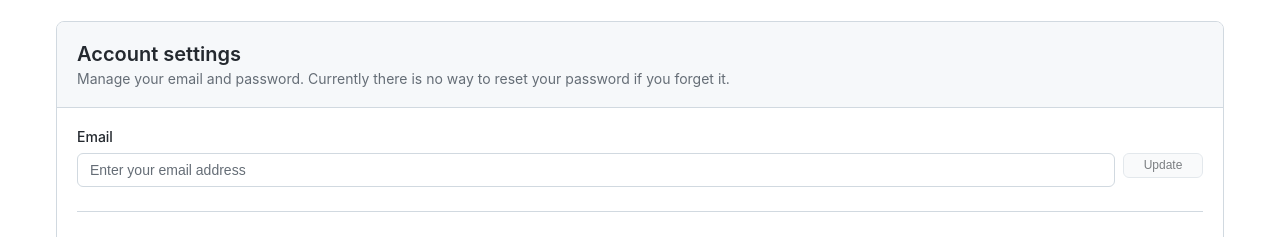
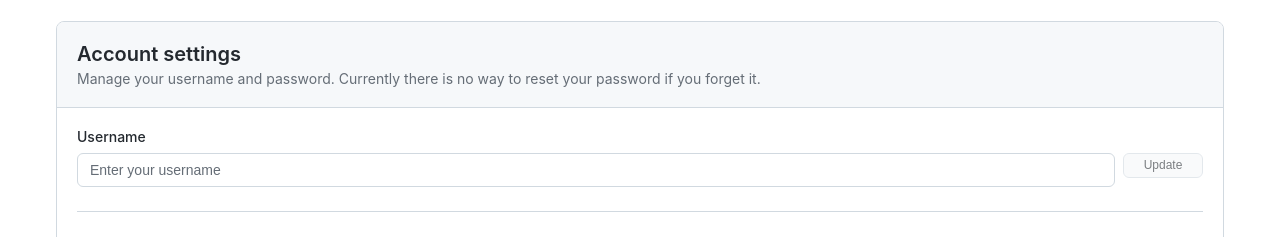
Before and after one commit to Mahir-Hussain/CodeNest, a React (Vite) app in the folder frontend/: page /settings in a window 1280 px wide. Shown: the part 186-423 px from the top of the page. Built offline with nearby package versions, Linux system fonts and the light colour scheme; no server answers; sample sign-in values are in the browser's storage.

Commit message:
Settings page work

```diff
--- a/frontend/src/Components/Settings.jsx
+++ b/frontend/src/Components/Settings.jsx
@@ -9,7 +9,7 @@ function Settings() {
   const [currentPassword, setCurrentPassword] = useState("");
   const [newPassword, setNewPassword] = useState("");
   const [confirmPassword, setConfirmPassword] = useState("");
-  const [email, setEmail] = useState("");
+  const [username, setUsername] = useState("");
   const [aiUse, setAiUse] = useState(false);
   const [alertMessage, setAlertMessage] = useState("");
   const [loading, setLoading] = useState(false);
@@ -100,10 +100,10 @@ function Settings() {
     }
   };
 
-  const handleUpdateEmail = async (e) => {
+  const handleUpdateUsername = async (e) => {
     e.preventDefault();
-    if (!email.trim()) {
-      setAlertMessage("Email cannot be empty");
+    if (!username.trim()) {
+      setAlertMessage("Username cannot be empty");
       return;
     }
 
@@ -116,7 +116,7 @@ function Settings() {
           "Authorization": `Bearer ${token}`,
           "Content-Type": "application/json",
         },
-        body: JSON.stringify({ new_email: email }),
+        body: JSON.stringify({ new_username: username }),
       });
 
       const result = await response.json();
@@ -128,19 +128,19 @@ function Settings() {
 
       if (response.status === 429) {
         const retryAfter = result.detail?.retry_after || 60;
-        handleRateLimit(retryAfter, "updating your email");
+        handleRateLimit(retryAfter, "updating your username");
         return;
       }
 
       if (response.ok) {
-        setSuccessMessage("✅ Email updated successfully!");
-        setEmail("");
+        setSuccessMessage("✅ Username updated successfully!");
+        setUsername("");
       } else {
-        setAlertMessage(result.detail || "Failed to update email. Please try again.");
+        setAlertMessage(result.detail || "Failed to update username. Please try again.");
       }
     } catch (error) {
-      console.error("Email update error:", error);
-      setAlertMessage("Failed to update email. Please try again.");
+      console.error("Username update error:", error);
+      setAlertMessage("Failed to update username. Please try again.");
     } finally {
       setLoading(false);
     }
@@ -373,27 +373,28 @@ function Settings() {
           <div className="settings-section">
             <div className="section-header">
               <h2>Account settings</h2>
-              <p>Manage your email and password. Currently there is no way to reset your password if you forget it.</p>
+              <p>Manage your username and password. Currently there is no way to reset your password if you forget it.</p>
             </div>
 
             <div className="section-body">
-              {/* Email Update Form */}
-              <form onSubmit={handleUpdateEmail} className="settings-form">
+              {/* Username Update Form */}
+              <form onSubmit={handleUpdateUsername} className="settings-form">
                 <div className="form-row">
-                  <label htmlFor="email">Email</label>
+                  <label htmlFor="username">Username</label>
                   <div className="input-group">
                       <input
-                      type="email"
-                      id="email"
-                      value={email}
-                      onChange={(e) => setEmail(e.target.value)}
-                      placeholder="Enter your email address"
+                        type="text"
+                        id="username"
+                        className="settings-input"
+                        value={username}
+                        onChange={(e) => setUsername(e.target.value)}
+                        placeholder="Enter your username"
                         disabled={loading || isRateLimited}
                     />
                     <button
                       type="submit"
                       className="btn btn-sm"
-                      disabled={loading || isRateLimited || !email.trim()}
+                      disabled={loading || isRateLimited || !username.trim()}
                     >
                       {loading ? 'Updating...' : 'Update'}
                     </button>
@@ -413,6 +414,7 @@ function Settings() {
                     <input
                       type="password"
                       id="current-password"
+                      className="settings-input"
                       value={currentPassword}
                       onChange={(e) => setCurrentPassword(e.target.value)}
                       placeholder="Enter your current password"
@@ -425,6 +427,7 @@ function Settings() {
                     <input
                       type="password"
                       id="new-password"
+                      className="settings-input"
                       value={newPassword}
                       onChange={(e) => setNewPassword(e.target.value)}
                       placeholder="Enter your new password"
@@ -437,6 +440,7 @@ function Settings() {
                     <input
                       type="password"
                       id="confirm-password"
+                      className="settings-input"
                       value={confirmPassword}
                       onChange={(e) => setConfirmPassword(e.target.value)}
                       placeholder="Confirm your new password"
--- a/frontend/src/Components/css/settings.css
+++ b/frontend/src/Components/css/settings.css
@@ -1,3 +1,14 @@
+/* Consistent styling for all account settings input fields */
+.settings-input {
+  flex: 1;
+  padding: 8px 12px;
+  font-size: 14px;
+  border: 1px solid #d1d9e0;
+  border-radius: 6px;
+  background-color: #ffffff;
+  color: #24292f;
+  transition: all 0.2s ease;
+}
 .settings-page {
   min-height: 100vh;
   background-color: #ffffff;
@@ -168,9 +179,9 @@
 }
 
 /* Input fields */
-.form-row input[type="email"],
+.form-row input[type="username"],
 .form-row input[type="password"],
-.input-group input[type="email"] {
+.input-group input[type="username"] {
   flex: 1;
   padding: 8px 12px;
   font-size: 14px;
```
Lines whose indentation alone changed are shown as unchanged.
